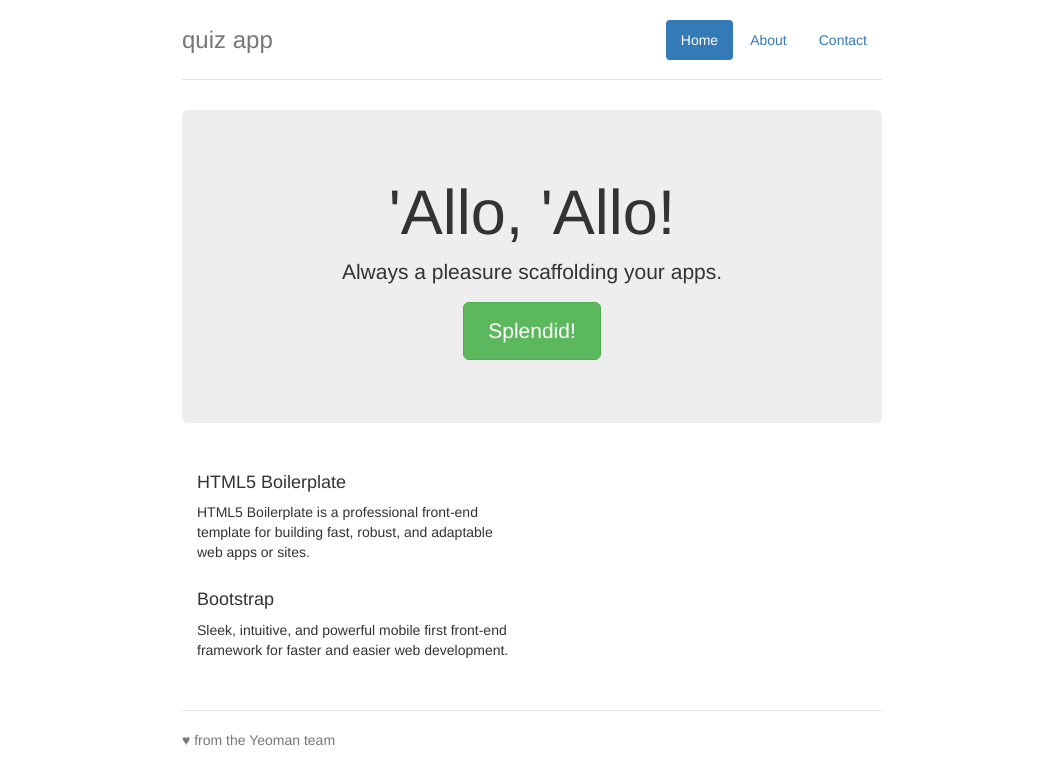
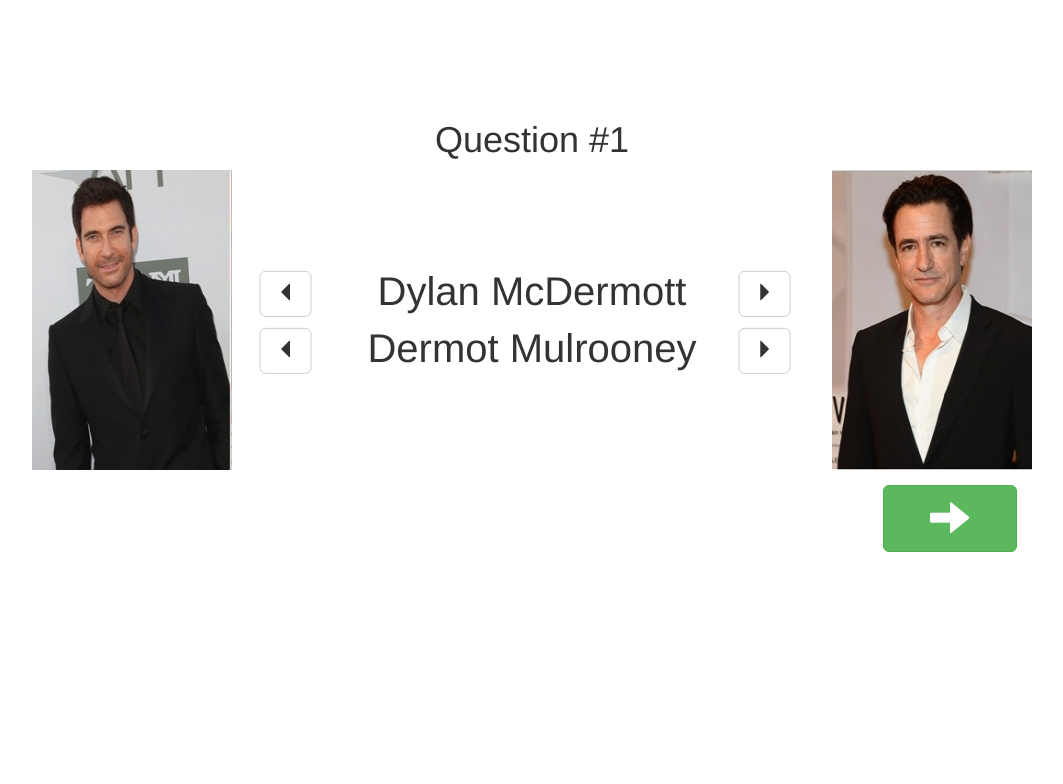
Before and after one commit to mkuehn10/quiz-app, a website: page app/index.html in a window 1280 px wide. Shown: the whole page, without its empty margins (108-1171 px from the left). Drawn offline with nearby package versions, Linux system fonts and the light colour scheme; files that its build step writes are made by us from their sources; files whose address does not match are found by name.

Commit message:
create non-interactive version

```diff
--- a/app/index.html
+++ b/app/index.html
@@ -1,5 +1,5 @@
 <!doctype html>
-<html lang="">
+<html lang="en">
 <head>
    <meta charset="utf-8">
    <meta name="description" content="">
@@ -26,35 +26,47 @@
 <![endif]-->
 
 <div class="container">
-      <div class="header">
-        <ul class="nav nav-pills pull-right">
-          <li class="active"><a href="#">Home</a></li>
-          <li><a href="#">About</a></li>
-          <li><a href="#">Contact</a></li>
-        </ul>
-        <h3 class="text-muted">quiz app</h3>
+   <h1 class="question-header">Question #1</h1>
+   <div class="question-container">
+
+
+      <div class="row question-options">
+         <div class="col-xs-2">
+            <button type="button" class="btn btn-default btn-lg">
+               <span class="glyphicon glyphicon-triangle-left" aria-hidden="true"></span></button>
             </div>
-
-      <div class="jumbotron">
-        <h1>'Allo, 'Allo!</h1>
-        <p class="lead">Always a pleasure scaffolding your apps.</p>
-        <p><a class="btn btn-lg btn-success" href="#">Splendid!</a></p>
+            <div class="col-xs-8 text-center">
+               <span>Dylan McDermott</span>
             </div>
-
-      <div class="row marketing">
-        <div class="col-lg-6">
-          <h4>HTML5 Boilerplate</h4>
-          <p>HTML5 Boilerplate is a professional front-end template for building fast, robust, and adaptable web apps or sites.</p>
-
-          <h4>Bootstrap</h4>
-          <p>Sleek, intuitive, and powerful mobile first front-end framework for faster and easier web development.</p>
+            <div class="col-xs-2">
+               <button type="button" class="btn btn-default btn-lg">
+                  <span class="glyphicon glyphicon-triangle-right" aria-hidden="true"></span></button>
+               </div>
+               <div class="col-xs-2">
+                  <button type="button" class="btn btn-default btn-lg">
+                    <span class="glyphicon glyphicon-triangle-left" aria-hidden="true"></span></button>
+                 </div>
+                 <div class="col-xs-8 text-center">
+                    <span>Dermot Mulrooney</span>
+                 </div>
+                 <div class="col-xs-2">
+                    <button type="button" class="btn btn-default btn-lg">
+                      <span class="glyphicon glyphicon-triangle-right" aria-hidden="true"></span></button>
                    </div>
                 </div>
 
-      <div class="footer">
-        <p>♥ from the Yeoman team</p>
+                <img class="left-image img-responsive" src="images/dylan.png">
+                <img class="right-image img-responsive" src="images/dermot.png">
+
+
              </div>
+
+             <div class="next-button text-right">
+               <button type="button" class="btn btn-success btn-lg">
+                 <span class="glyphicon glyphicon-arrow-right"></span>
+              </button>
            </div>
+
 
            <!-- Google Analytics: change UA-XXXXX-X to be your site's ID. -->
            <script>
@@ -63,7 +75,7 @@
             e=o.createElement(i);r=o.getElementsByTagName(i)[0];
             e.src='https://www.google-analytics.com/analytics.js';
             r.parentNode.insertBefore(e,r)}(window,document,'script','ga'));
-      ga('create','UA-XXXXX-X');ga('send','pageview');
+            ga('create','UA-80275020-1');ga('send','pageview');
          </script>
 
          <!-- build:js scripts/vendor.js -->
--- a/app/styles/main.css
+++ b/app/styles/main.css
@@ -1,89 +1,61 @@
 .browserupgrade {
-  margin: 0.2em 0;
-  background: #ccc;
-  color: #000;
-  padding: 0.2em 0;
+    margin: 0.2em 0;
+    background: #ccc;
+    color: #000;
+    padding: 0.2em 0;
 }
 
 /* Space out content a bit */
 body {
-  padding-top: 20px;
-  padding-bottom: 20px;
+    padding-top: 100px;
+    padding-bottom: 20px;
 }
 
-/* Everything but the jumbotron gets side spacing for mobile first views */
-.header,
-.marketing,
-.footer {
-  padding-left: 15px;
-  padding-right: 15px;
+.container {
+    width: 1000px;
+    padding: 0;
+}
+.question-header {
+    text-align: center;
 }
 
-/* Custom page header */
-.header {
-  border-bottom: 1px solid #e5e5e5;
+.left-image {
+    display: inline-block;
+    position: relative;
+    top: 0;
+    left: 0;
+    width: 200px;
+    height: 300px;
 }
 
-/* Make the masthead heading the same height as the navigation */
-.header h3 {
-  margin-top: 0;
-  margin-bottom: 0;
-  line-height: 40px;
-  padding-bottom: 19px;
+.right-image {
+    display: inline-block;
+    position: absolute;
+    top: 0;
+    right: 0;
+    width: 200px;
+    height: 300px;
 }
 
-/* Custom page footer */
-.footer {
-  padding-top: 19px;
-  color: #777;
-  border-top: 1px solid #e5e5e5;
+.question-container {
+    position: relative;
 }
 
-.container-narrow > hr {
-  margin: 30px 0;
+.question-options {
+    position: absolute;
+    width: 575px;
+    top: 50%;
+    left: 50%;
+    transform: translate(-50%, -50%);
+    /*transform: translate(-50%);*/
+    font-size: 40px;
+    margin: 0;
 }
 
-/* Main marketing message and sign up button */
-.jumbotron {
-  text-align: center;
-  border-bottom: 1px solid #e5e5e5;
+.next-button {
+    padding: 15px;
 }
-
-.jumbotron .btn {
-  font-size: 21px;
-  padding: 14px 24px;
+.glyphicon-arrow-right {
+    font-size: 40px;
+    width: 100px;
 }
-
-/* Supporting marketing content */
-.marketing {
-  margin: 40px 0;
-}
-
-.marketing p + h4 {
-  margin-top: 28px;
-}
-
-/* Responsive: Portrait tablets and up */
-@media screen and (min-width: 768px) {
-  .container {
-    max-width: 730px;
-  }
-
-  /* Remove the padding we set earlier */
-  .header,
-  .marketing,
-  .footer {
-    padding-left: 0;
-    padding-right: 0;
-  }
-
-  /* Space out the masthead */
-  .header {
-    margin-bottom: 30px;
-  }
-
-  /* Remove the bottom border on the jumbotron for visual effect */
-  .jumbotron {
-    border-bottom: 0;
-  }
-}
```
Also changed, not shown: app/images/dermot.png (added), app/images/dylan.png (added), favicon.ico (added). Lines whose indentation alone changed are shown as unchanged.
